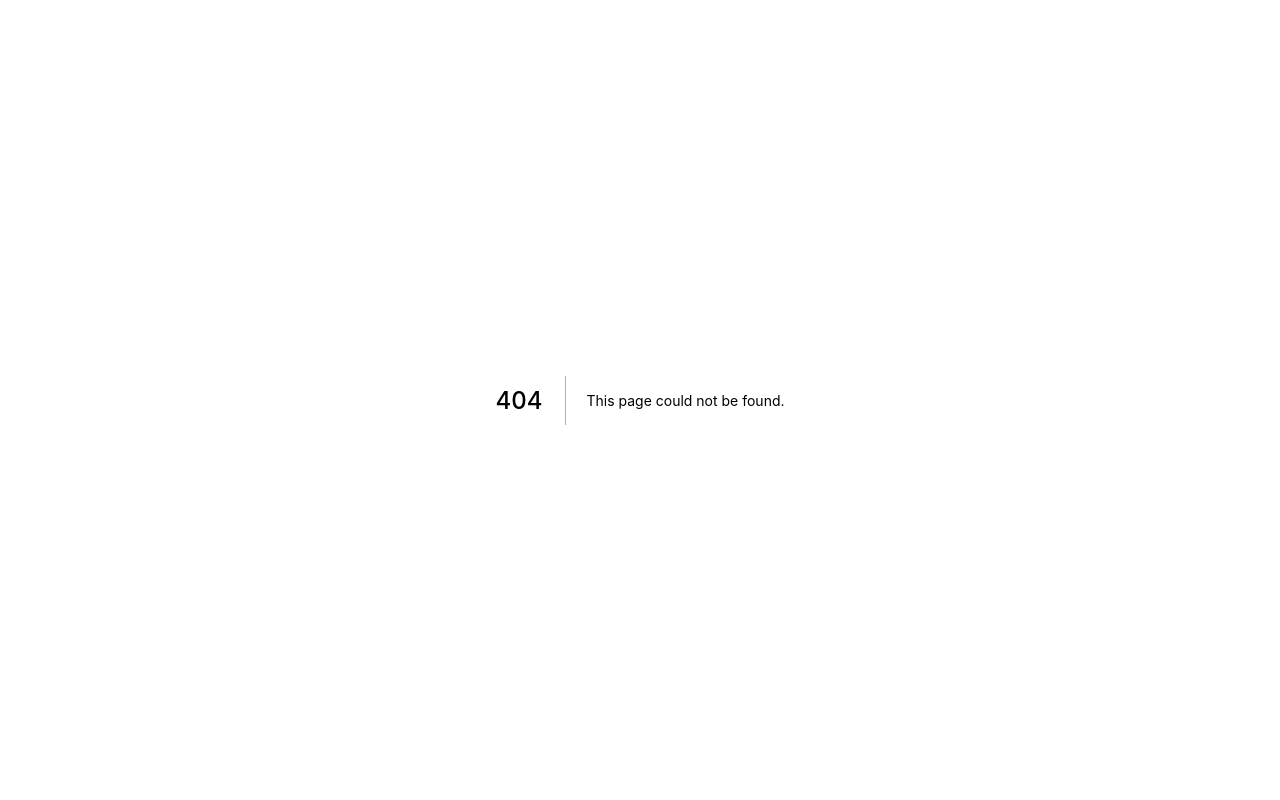
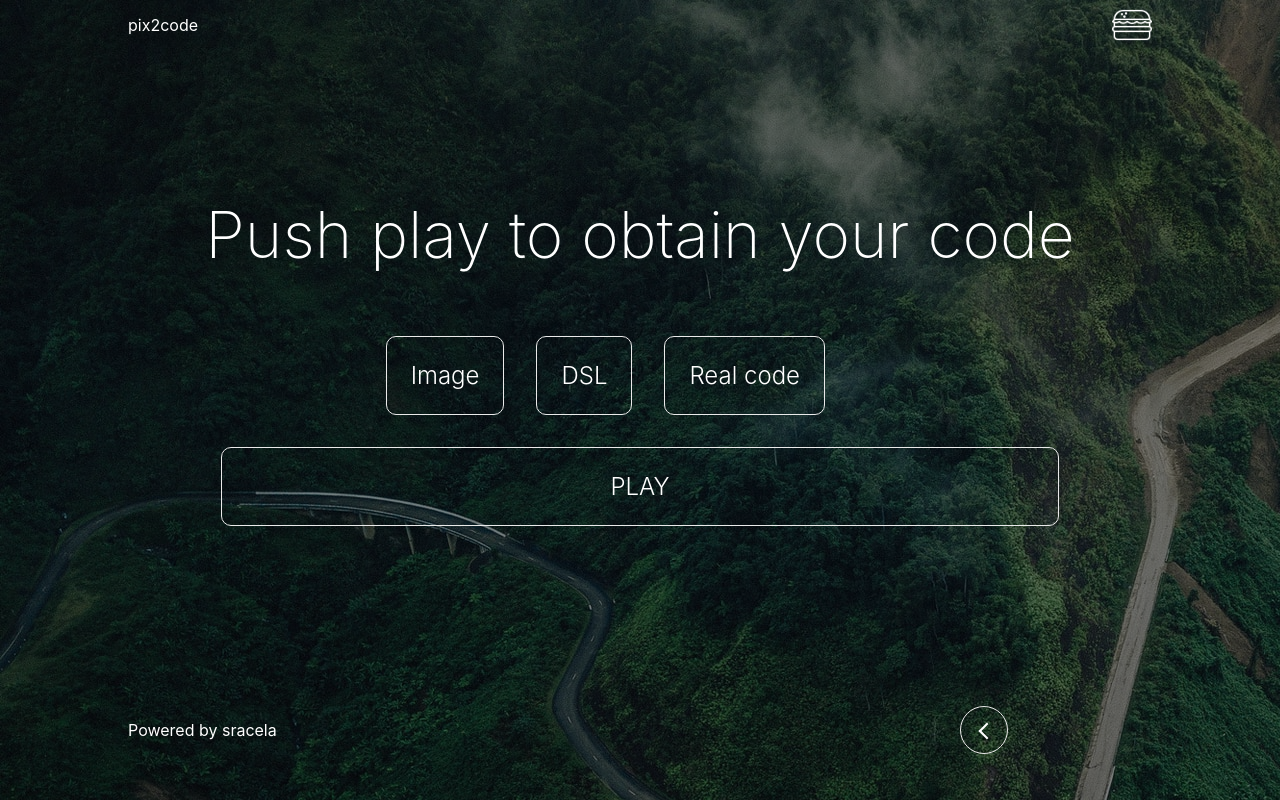
Before and after one commit to sracela/laiout, a Next.js app: page /compute_layout in a window 1280 px wide. Before the commit this address had no page. Built offline with nearby package versions, Linux system fonts and the light colour scheme.

Commit message:
Add compute_layout page

```diff
--- /dev/null
+++ b/pages/compute_layout.js
@@ -0,0 +1,31 @@
+import Head from 'next/head'
+import Layout, { siteTitle } from '../components/layout'
+import styles from '../styles/Home.module.css'
+
+export default function ComputeLayout() {
+  return (
+    <Layout>
+      <Head>
+        <title>{siteTitle}</title>
+      </Head>
+      <section>
+        <h1 className={styles.title}>Push play to obtain your code</h1>
+        <div className={styles.grid}>
+            <div className={styles.card}>
+              Image
+            </div>
+            <div className={styles.card}>
+              DSL
+            </div>
+            <div className={styles.card}>
+             Real code
+            </div>
+        </div>
+        <div className={styles.card}>
+            PLAY
+        </div>
+
+      </section>
+    </Layout>
+  )
+}
```
Also changed, not shown: pages/upload_image.js (+7 -1 lines).
